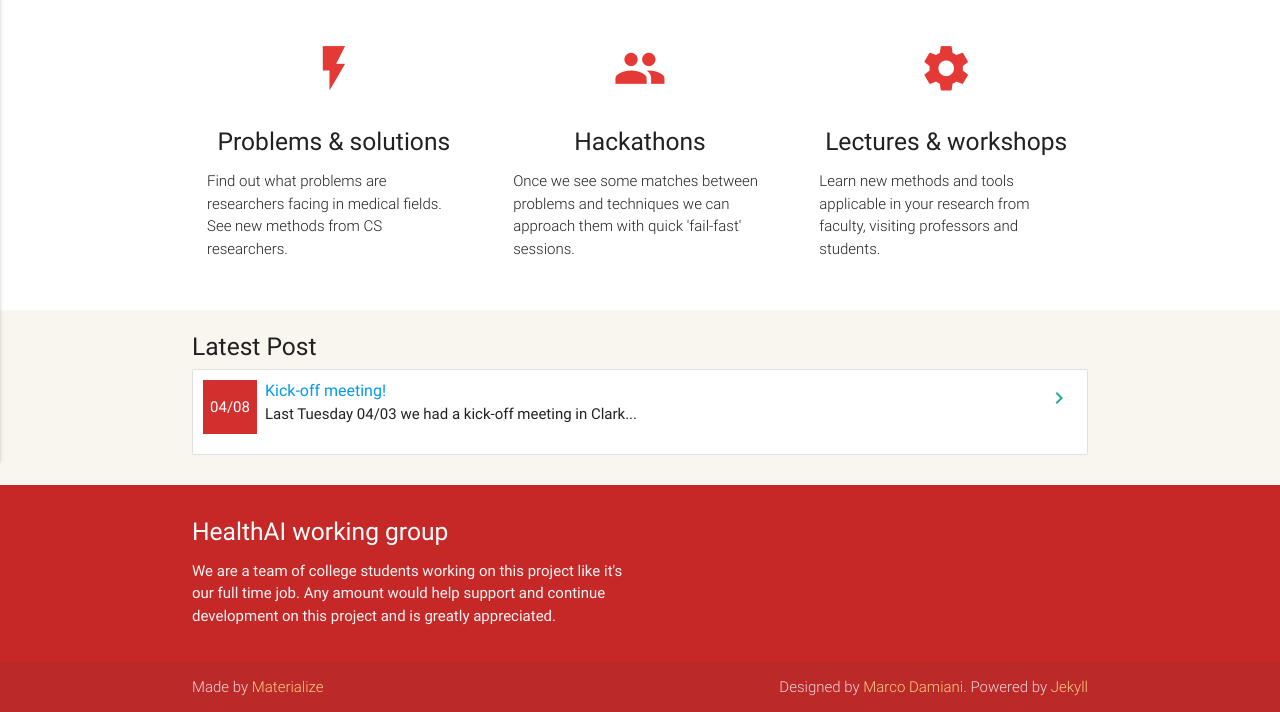
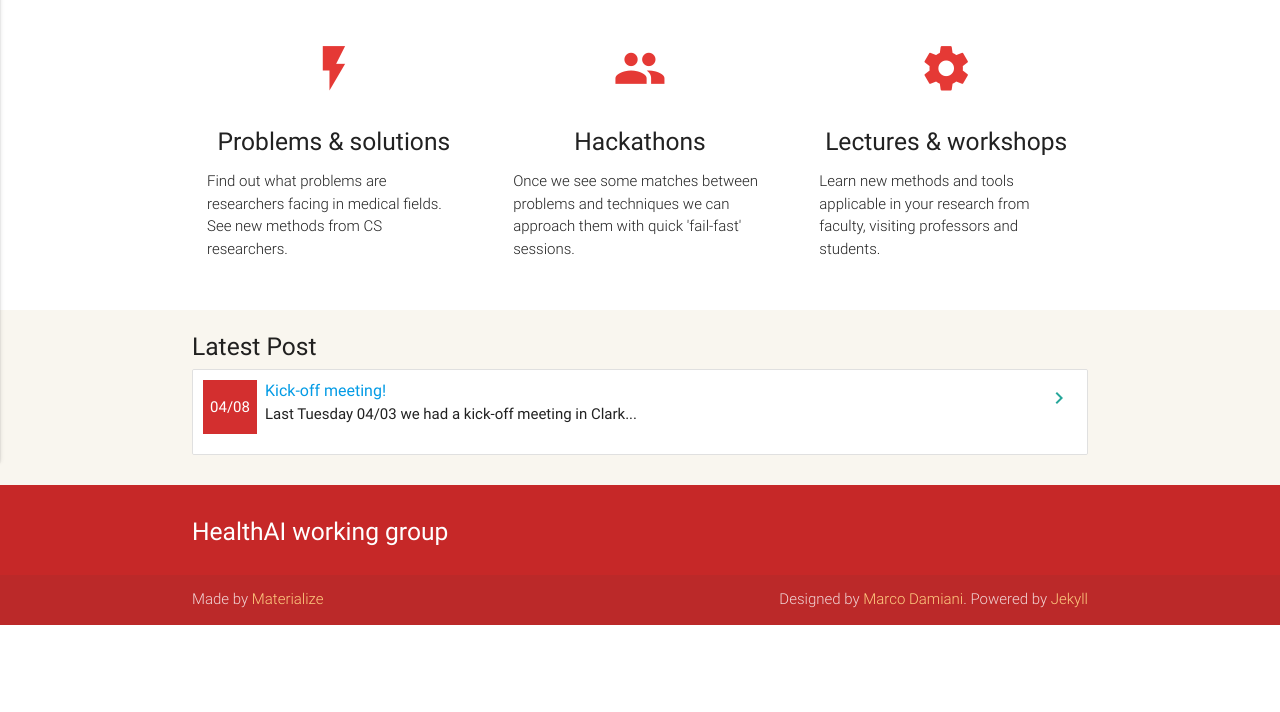
Before and after one commit to health-ai/health-ai.github.io, a Jekyll site: the page built from index.md, in a window 1280 px wide. Shown: the part 499-1211 px from the top of the page. Built offline with Jekyll 4.4.1, drawn with Linux system fonts in a browser that asks for light colours; after the commit the page ends 1124 px from its top, so only the background shows below that.

Commit message:
Update footer.html

```diff
--- a/_includes/footer.html
+++ b/_includes/footer.html
@@ -3,7 +3,7 @@
       <div class="row">
         <div class="col l6 s12">
           <h5 class="white-text">HealthAI working group</h5>
-          <p class="grey-text text-lighten-4">We are a team of college students working on this project like it's our full time job. Any amount would help support and continue development on this project and is greatly appreciated.</p>
+          <!--p class="grey-text text-lighten-4">We are a team of college students working on this project like it's our full time job. Any amount would help support and continue development on this project and is greatly appreciated.</p-->
         </div>
         <!--div class="col l3 s12">
           <h5 class="white-text">Settings</h5>
```
